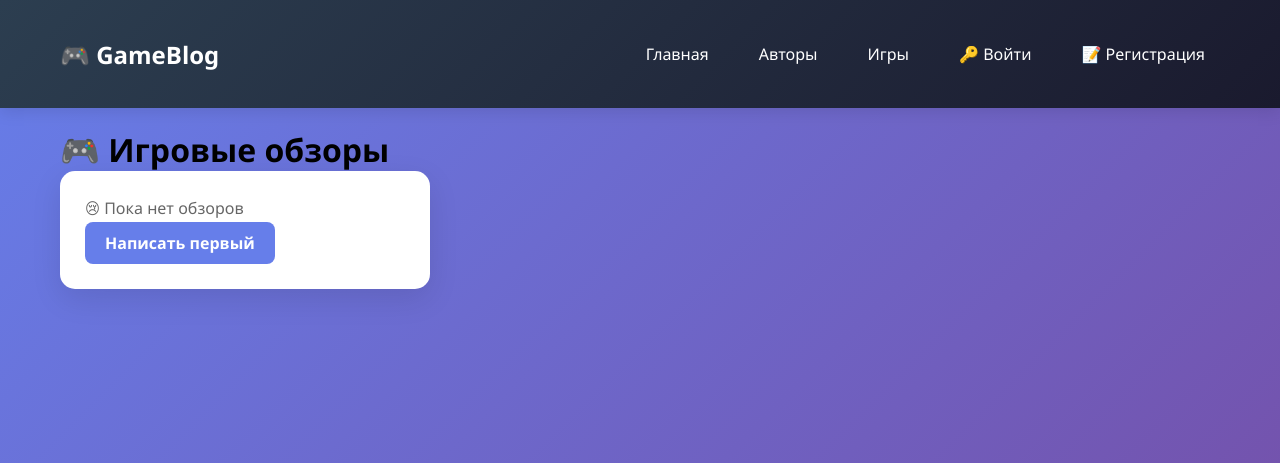
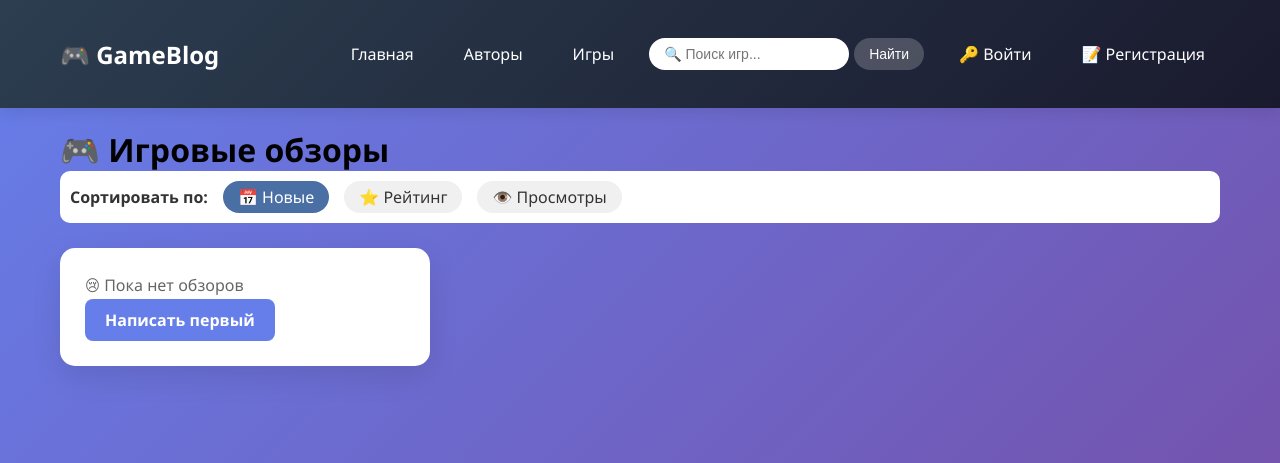
Before and after one commit to kirusindima440-sys/gameblog, a Flask app: page / in a window 1280 px wide. Shown: the top 463 px of the page. Run offline with Flask 3, Linux system fonts and the light colour scheme; data that the repository does not hold is empty.

Commit message:
Добавил новые HTML файлы и внес правки и изменения

```diff
--- a/app.py
+++ b/app.py
@@ -37,9 +37,38 @@ def get_or_create_game(title, genre):
 
 @app.route('/')
 def home():
-    reviews = Review.query.order_by(Review.created_at.desc()).all()
-    return render_template('index.html', reviews=reviews)
+    """Главная страница с пагинацией и сортировкой"""
 
+    # Получаем параметры из URL
+    page = request.args.get('page', 1, type=int)
+    sort = request.args.get('sort', 'date')  # date, rating, views
+
+    # Количество обзоров на странице
+    per_page = 10
+
+    # Выбираем сортировку
+    if sort == 'rating':
+        order = Review.rating.desc()
+    elif sort == 'views':
+        order = Review.views.desc()
+    else:  # date (по умолчанию)
+        order = Review.created_at.desc()
+
+    # Получаем обзоры с пагинацией и сортировкой
+    pagination = Review.query.order_by(order).paginate(
+        page=page,
+        per_page=per_page,
+        error_out=False
+    )
+
+    reviews = pagination.items
+
+    return render_template(
+        'index.html',
+        reviews=reviews,
+        pagination=pagination,
+        current_sort=sort
+    )
 
 
 
@@ -344,5 +373,171 @@ def admin_delete_review(review_id):
     return redirect(url_for('admin_panel'))
 
 
+
+
+@app.route('/search')
+def search():
+    """Страница результатов поиска"""
+    query = request.args.get('q', '').strip()
+
+    if not query:
+        return redirect(url_for('home'))
+
+    # Ищем игры, содержащие запрос
+    games = Game.query.filter(Game.title.contains(query)).all()
+    game_ids = [game.id for game in games]
+
+    # Находим обзоры этих игр
+    reviews = Review.query.filter(Review.game_id.in_(game_ids)).order_by(
+        Review.created_at.desc()
+    ).all()
+
+    return render_template('search.html', reviews=reviews, query=query)
+
+
+
+
+
+
+
+
+
+
+
+
+@app.route('/api/reviews')
+def api_reviews():
+    """API: список всех обзоров в формате JSON"""
+    reviews = Review.query.order_by(Review.created_at.desc()).all()
+
+    # Превращаем объекты в словари (JSON)
+    reviews_list = []
+    for review in reviews:
+        reviews_list.append({
+            'id': review.id,
+            'game': review.game.title,
+            'genre': review.game.genre,
+            'rating': review.rating,
+            'author': review.author.username,
+            'text': review.review_text[:200],  # только начало
+            'views': review.views,
+            'created_at': review.created_at.strftime('%d.%m.%Y')
+        })
+
+    return reviews_list  # Flask сам превратит в JSON
+
+
+
+
+
+@app.route('/api/review/<int:review_id>')
+def api_review(review_id):
+    """API: один обзор в формате JSON"""
+    review = Review.query.get_or_404(review_id)
+
+    return {
+        'id': review.id,
+        'game': review.game.title,
+        'genre': review.game.genre,
+        'rating': review.rating,
+        'author': review.author.username,
+        'text': review.review_text,
+        'views': review.views,
+        'created_at': review.created_at.strftime('%d.%m.%Y')
+    }
+
+
+
+
+@app.route('/api/games')
+def api_games():
+    """API: список всех игр"""
+    games = Game.query.all()
+
+    games_list = []
+    for game in games:
+        games_list.append({
+            'id': game.id,
+            'title': game.title,
+            'genre': game.genre,
+            'reviews_count': Review.query.filter_by(game_id=game.id).count()
+        })
+
+    return games_list
+
+
+
+
+
+
+@app.route('/api/users')
+def api_users():
+    """API: список всех пользователей"""
+    users = User.query.all()
+
+    users_list = []
+    for user in users:
+        users_list.append({
+            'id': user.id,
+            'username': user.username,
+            'reviews_count': len(user.reviews),
+            'joined': user.created_at.strftime('%d.%m.%Y')
+        })
+
+    return users_list
+
+
+
+@app.route('/api/search')
+def api_search():
+    """API: поиск обзоров по названию игры"""
+    query = request.args.get('q', '')
+
+    if not query:
+        return {'error': 'Укажите параметр q'}, 400
+
+    # Ищем игры, в названии которых есть query
+    games = Game.query.filter(Game.title.contains(query)).all()
+    game_ids = [game.id for game in games]
+
+    reviews = Review.query.filter(Review.game_id.in_(game_ids)).all()
+
+    results = []
+    for review in reviews:
+        results.append({
+            'id': review.id,
+            'game': review.game.title,
+            'author': review.author.username,
+            'rating': review.rating
+        })
+
+    return results
+
+
+
+
+
+
+
+
+
+
+
+
+
+
+
+
+
+
+
+
+
+
+
+
+
+
+
 if __name__ == '__main__':
     app.run(debug=True, port=5000)
--- a/static/css/style.css
+++ b/static/css/style.css
@@ -230,3 +230,119 @@ button:hover {
     border-radius: 8px;
     margin-bottom: 20px;
 }
+
+/* ===== ПАГИНАЦИЯ ===== */
+.pagination {
+    display: flex;
+    justify-content: center;
+    gap: 10px;
+    margin: 40px 0;
+    flex-wrap: wrap;
+}
+
+.page-link, .page-current, .page-dots {
+    display: inline-block;
+    padding: 10px 15px;
+    border-radius: 8px;
+    text-decoration: none;
+    font-weight: bold;
+    transition: all 0.3s;
+}
+
+.page-link {
+    background: white;
+    color: #4a6fa5;
+    border: 1px solid #ddd;
+}
+
+.page-link:hover {
+    background: #4a6fa5;
+    color: white;
+    transform: translateY(-2px);
+}
+
+.page-current {
+    background: #4a6fa5;
+    color: white;
+    border: 1px solid #4a6fa5;
+}
+
+.page-dots {
+    color: #999;
+}
+
+/* ===== ПОИСК ===== */
+.search-form {
+    display: flex;
+    gap: 5px;
+    align-items: center;
+}
+
+.search-input {
+    padding: 8px 15px;
+    border: none;
+    border-radius: 20px;
+    font-size: 14px;
+    width: 200px;
+}
+
+.search-btn {
+    background: rgba(255,255,255,0.2);
+    color: white;
+    padding: 8px 15px;
+    border-radius: 20px;
+    font-size: 14px;
+}
+
+.search-btn:hover {
+    background: rgba(255,255,255,0.3);
+}
+
+@media (max-width: 768px) {
+    .search-form {
+        width: 100%;
+        margin: 10px 0;
+    }
+
+    .search-input {
+        flex: 1;
+    }
+}
+
+
+
+/* ===== СОРТИРОВКА ===== */
+.sort-buttons {
+    display: flex;
+    gap: 15px;
+    align-items: center;
+    margin-bottom: 25px;
+    padding: 10px;
+    background: white;
+    border-radius: 10px;
+    flex-wrap: wrap;
+}
+
+.sort-buttons span {
+    font-weight: bold;
+    color: #333;
+}
+
+.sort-link {
+    padding: 5px 15px;
+    border-radius: 20px;
+    text-decoration: none;
+    background: #f0f0f0;
+    color: #333;
+    transition: all 0.3s;
+}
+
+.sort-link:hover {
+    background: #4a6fa5;
+    color: white;
+}
+
+.sort-link.active {
+    background: #4a6fa5;
+    color: white;
+}
--- a/templates/base.html
+++ b/templates/base.html
@@ -15,6 +15,13 @@
                 <a href="/">Главная</a>
                 <a href="/users">Авторы</a>
                 <a href="/games">Игры</a>
+
+                <!-- ФОРМА ПОИСКА -->
+                <form action="/search" method="GET" class="search-form">
+                    <input type="text" name="q" placeholder="🔍 Поиск игр..." class="search-input">
+                    <button type="submit" class="search-btn">Найти</button>
+                </form>
+
                 {% if current_user.is_authenticated %}
                     <a href="/profile">{{ current_user.username }}</a>
                     <a href="/add">➕ Обзор</a>
--- a/templates/index.html
+++ b/templates/index.html
@@ -4,6 +4,17 @@
 
 {% block content %}
 <h1>🎮 Игровые обзоры</h1>
+
+<!-- Сортировка -->
+<div class="sort-buttons">
+    <span>Сортировать по:</span>
+    <a href="{{ url_for('home', sort='date', page=1) }}"
+       class="sort-link {% if current_sort == 'date' %}active{% endif %}">📅 Новые</a>
+    <a href="{{ url_for('home', sort='rating', page=1) }}"
+       class="sort-link {% if current_sort == 'rating' %}active{% endif %}">⭐ Рейтинг</a>
+    <a href="{{ url_for('home', sort='views', page=1) }}"
+       class="sort-link {% if current_sort == 'views' %}active{% endif %}">👁️ Просмотры</a>
+</div>
 
 <div class="reviews-grid">
     {% for review in reviews %}
@@ -22,4 +33,30 @@
     </div>
     {% endfor %}
 </div>
+
+<!-- 👇 ПАГИНАЦИЯ ДОЛЖНА БЫТЬ ЗДЕСЬ (ПОСЛЕ ЦИКЛА) 👇 -->
+{% if pagination.pages > 1 %}
+<div class="pagination">
+    {% if pagination.has_prev %}
+        <a href="{{ url_for('home', page=pagination.prev_num) }}" class="page-link">← Предыдущая</a>
+    {% endif %}
+
+    {% for page_num in pagination.iter_pages(left_edge=2, left_current=2, right_current=2, right_edge=2) %}
+        {% if page_num %}
+            {% if page_num == pagination.page %}
+                <span class="page-current">{{ page_num }}</span>
+            {% else %}
+                <a href="{{ url_for('home', page=page_num) }}" class="page-link">{{ page_num }}</a>
+            {% endif %}
+        {% else %}
+            <span class="page-dots">...</span>
+        {% endif %}
+    {% endfor %}
+
+    {% if pagination.has_next %}
+        <a href="{{ url_for('home', page=pagination.next_num) }}" class="page-link">Следующая →</a>
+    {% endif %}
+</div>
+{% endif %}
+
 {% endblock %}
```
Also changed, not shown: templates/search.html (added, +28 -0 lines).
